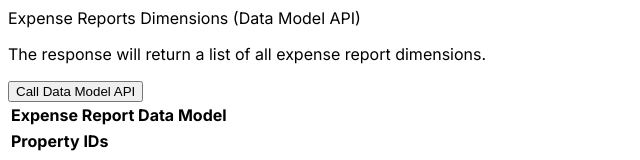
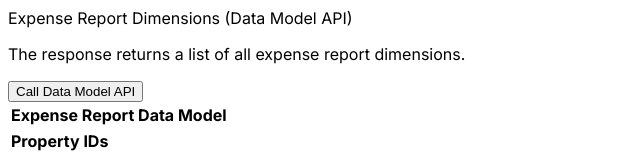
Before and after one commit to visier/api-samples, a Next.js app in the folder sample-application/baselayer/: page /data-model in a window 1280 px wide. Shown: the top 160 px of the page, without its empty margins (0-640 px from the left). Built offline with nearby package versions, Linux system fonts and the light colour scheme.

Commit message:
Update page.js

```diff
--- a/sample-application/baselayer/src/app/data-model/page.js
+++ b/sample-application/baselayer/src/app/data-model/page.js
@@ -49,9 +49,9 @@ export default function DataModel() {
   return (
     <Card style={{ width: '100%' }} className="m-3">
       <Card.Body>
-        <Card.Title>Expense Reports Dimensions (Data Model API)</Card.Title>
+        <Card.Title>Expense Report Dimensions (Data Model API)</Card.Title>
         <Card.Text>
-          The response will return a list of all expense report dimensions.
+          The response returns a list of all expense report dimensions.
         </Card.Text>
         <Form>
           <Form.Group controlId="apiTransaction">
```
